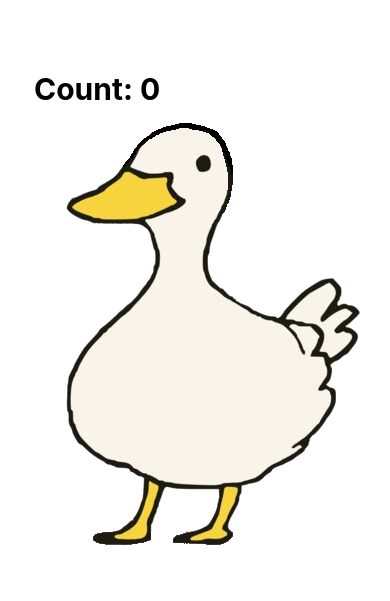
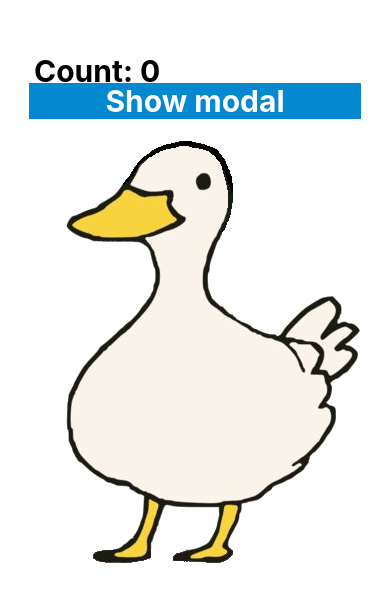
Before and after one commit to Th-429B/Quack, a React Native app: screen / in a window 390 px wide. Shown: the part 111-712 px from the top of the page. Built offline with nearby package versions, Linux system fonts and the light colour scheme.

Commit message:
Added Modal

```diff
--- a/clicker.js
+++ b/clicker.js
@@ -6,6 +6,9 @@ import {
 	View,
 	Image,
 	TouchableWithoutFeedback,
+	Modal,
+	Pressable,
+	Alert
 } from "react-native";
 import { Component } from "react/cjs/react.production.min";
 import { Sound } from "./sound";
@@ -17,11 +20,9 @@ const Clicker = () => {
 
 
 	async function playSound() {
-		// console.log('Loading Sound');
 		const sound = new Audio.Sound();
 		const status = await sound.loadAsync(require("./assets/quack.mp3"));
 
-		// console.log('Playing Sound');
 		await sound.replayAsync();
 	}
 
@@ -35,18 +36,46 @@ const Clicker = () => {
 	const [showDuckQuack, setDuckState] = useState(false);
 	const changeDuck = () => {
 		setDuckState(showDuckQuack ? false : true);
-		// showDuckQuack ? defaultDuck : defaultDuckQuack;
 	};
 	const defaultDuck = require("./assets/duck_default.png");
 	const defaultDuckQuack = require("./assets/duck_default_quack.png");
 
 	var imgSource = showDuckQuack ? defaultDuckQuack : defaultDuck;
 
+	const [modalVisible, setModalVis] = useState(false);
+
 	return (
 		<View style={styles.container}>
 			<View style={styles.countContainer}>
 				<Text style={styles.scoreText}>Count: {count}</Text>
 			</View>
+
+			<View style={styles.modalButton}>
+				<Modal
+					style={styles.modalButton}
+					animationType="slide"
+					transparent={true}
+					visible={modalVisible}
+					onRequestClose={() => {
+						// Alert.alert("Modal has been closed");
+						setModalVis(!modalVisible);
+					}}
+				>
+					<Pressable
+						style={styles.modalButton}
+						onPress={() => setModalVis(!modalVisible)}
+					>
+						<Text style={styles.modalButton}>Hide Modal</Text>
+					</Pressable>
+				</Modal>
+				<Pressable
+					style={styles.modalButton}
+					onPress={() => setModalVis(true)}
+				>
+					<Text style={styles.modalButton}>Show modal</Text>
+				</Pressable>
+			</View>
+
 			<TouchableWithoutFeedback
 				style={styles.button}
 				onPress={onPress}
@@ -82,6 +111,14 @@ const styles = StyleSheet.create({
 		fontWeight: "bold",
 		fontSize: 30,
 	},
+	modalButton: {
+		alignItems: "center",
+		justifyContent: "center",
+		backgroundColor: "#0488d0",
+		color: "white",
+		fontWeight: "bold",
+		fontSize: 30,
+	}
 });
 
 export default Clicker;
```
Also changed, not shown: assets/duck_swag_default.png (added), assets/duck_swag_quack.png (added).
